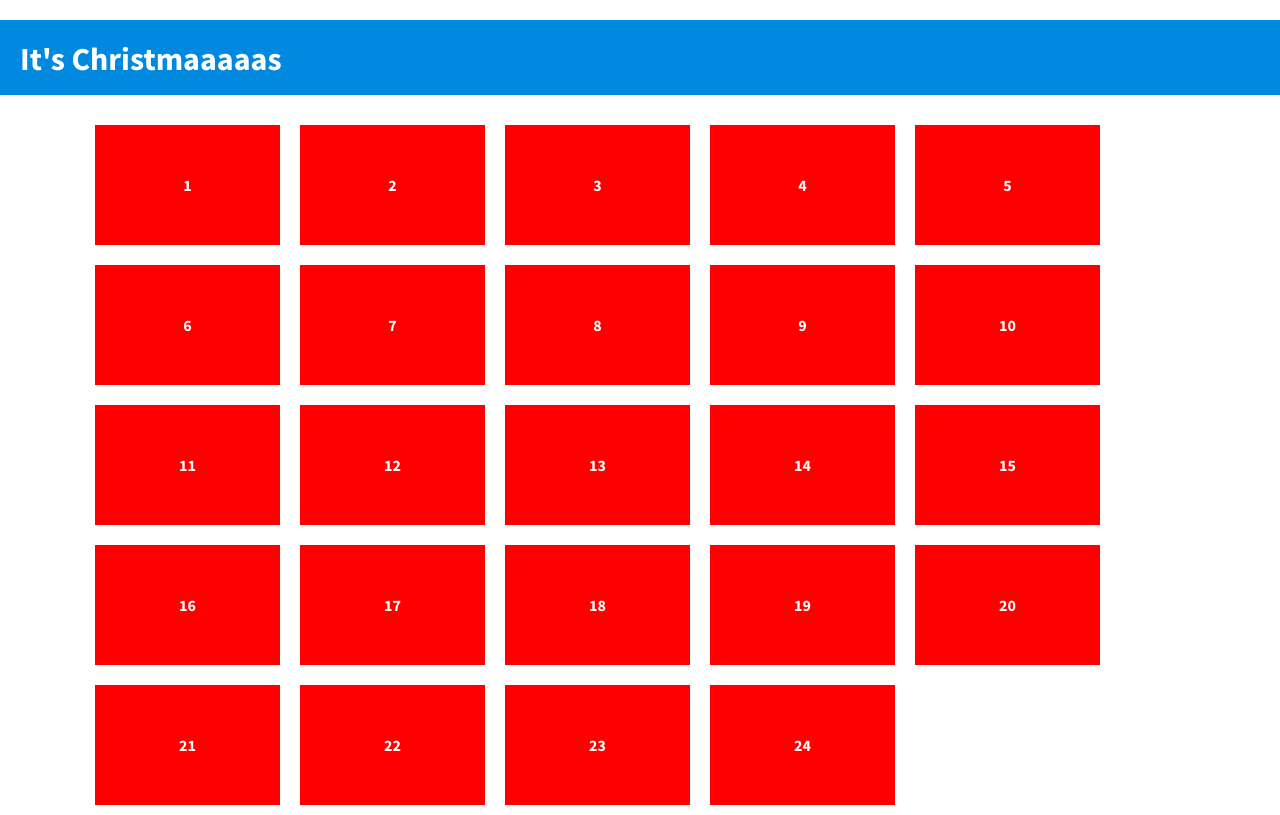
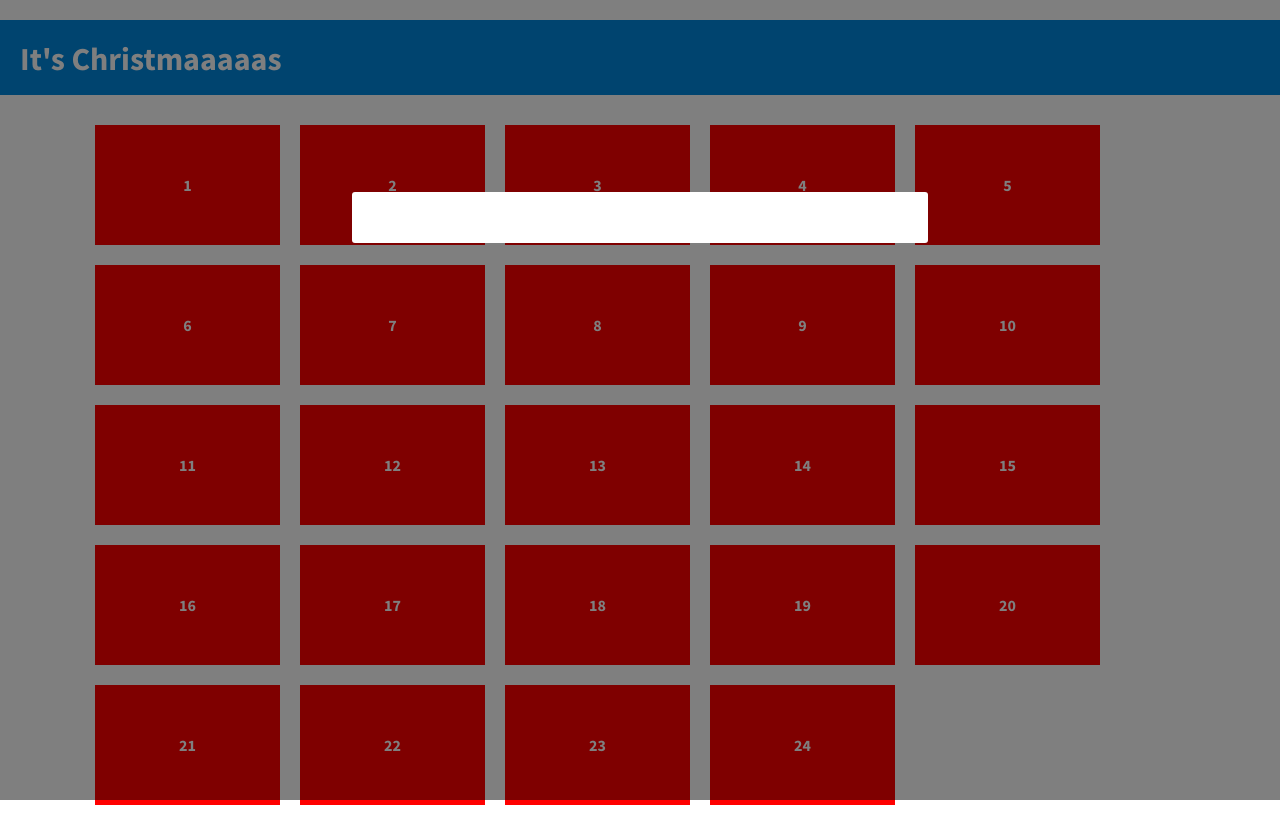
Before and after one commit to NunoPires/pm-christmas-calendar, a React (Create React App) app: page / in a window 1280 px wide. Both pictures are taken after a click on the element "10". Built offline with nearby package versions, Linux system fonts and the light colour scheme.

Commit message:
added calendar detail modal component

```diff
--- a/src/components/calendar-day.js
+++ b/src/components/calendar-day.js
@@ -1,10 +1,25 @@
 import React, {Component} from 'react';
+import {CalendarDetail} from './calendar-detail.js';
 
 export class CalendarItem extends Component {
 
+    constructor() {
+        super();
+        this.state = {showContent: false};
+    }
+
+    toggleDetail() {
+        this.setState({showContent: !this.state.showContent});
+    }
+
     render() {
+        let currentDay = this.props.day;
         return (
-            <div className="col-md-2 calendar-item">{this.props.day}</div>
+            <div className="col-md-2 calendar-item" onClick={() => this.toggleDetail()}>
+                {currentDay}
+                <CalendarDetail day={currentDay} toggleDetail={this.toggleDetail.bind(this)} isVisible={this.state.showContent} />
+            </div>
+
         );
     }
 }
--- /dev/null
+++ b/src/components/calendar-detail.js
@@ -0,0 +1,16 @@
+import React, {Component} from 'react';
+
+export class CalendarDetail extends Component {
+
+    render() {
+        if(!this.props.isVisible) return null;
+
+        return (
+            <div className="calendar-modal-overlay" onClick={this.props.toggleDetail}>
+                <div className="calendar-modal">
+                    {this.props.title}
+                </div>
+            </div>
+        );
+    }
+}
--- a/src/index.css
+++ b/src/index.css
@@ -24,3 +24,28 @@ code {
   cursor: pointer;
   margin: 10px;
 }
+
+.calendar-modal {
+  margin: 15% auto;
+  background-color: white;
+  border-radius: 3px;
+  width: 45%;
+  padding: 2%;
+  z-index: 1000;
+  position: relative;
+}
+
+.calendar-modal-overlay {
+  position: fixed;
+  display: block;
+  overflow: auto;
+  width: 100%;
+  height: 100%;
+  top: 0;
+  bottom: 0;
+  left: 0;
+  right: 0;
+  background-color: rgba(0,0,0,0.5);
+  z-index: 999;
+  cursor: pointer;
+}
```
